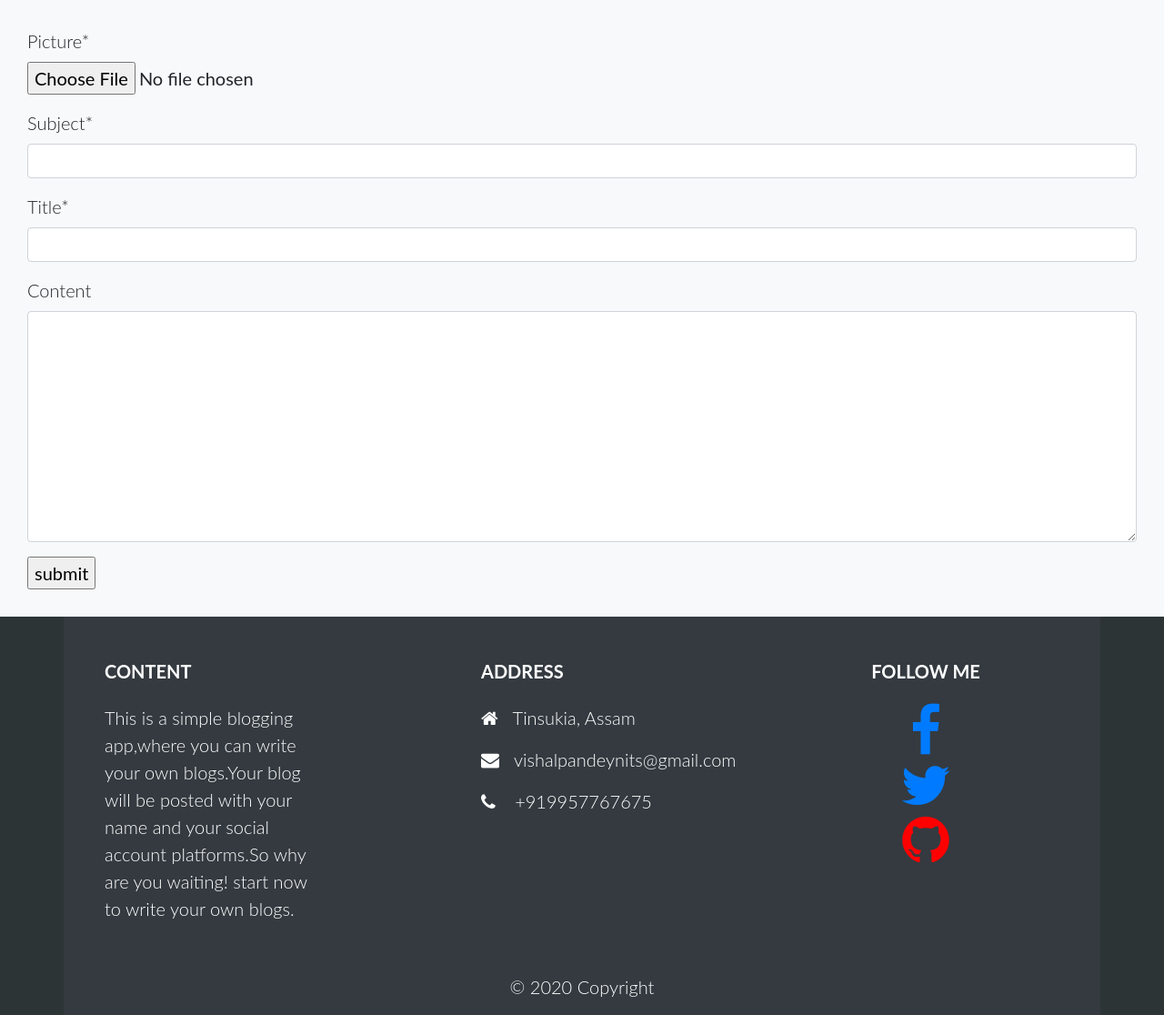
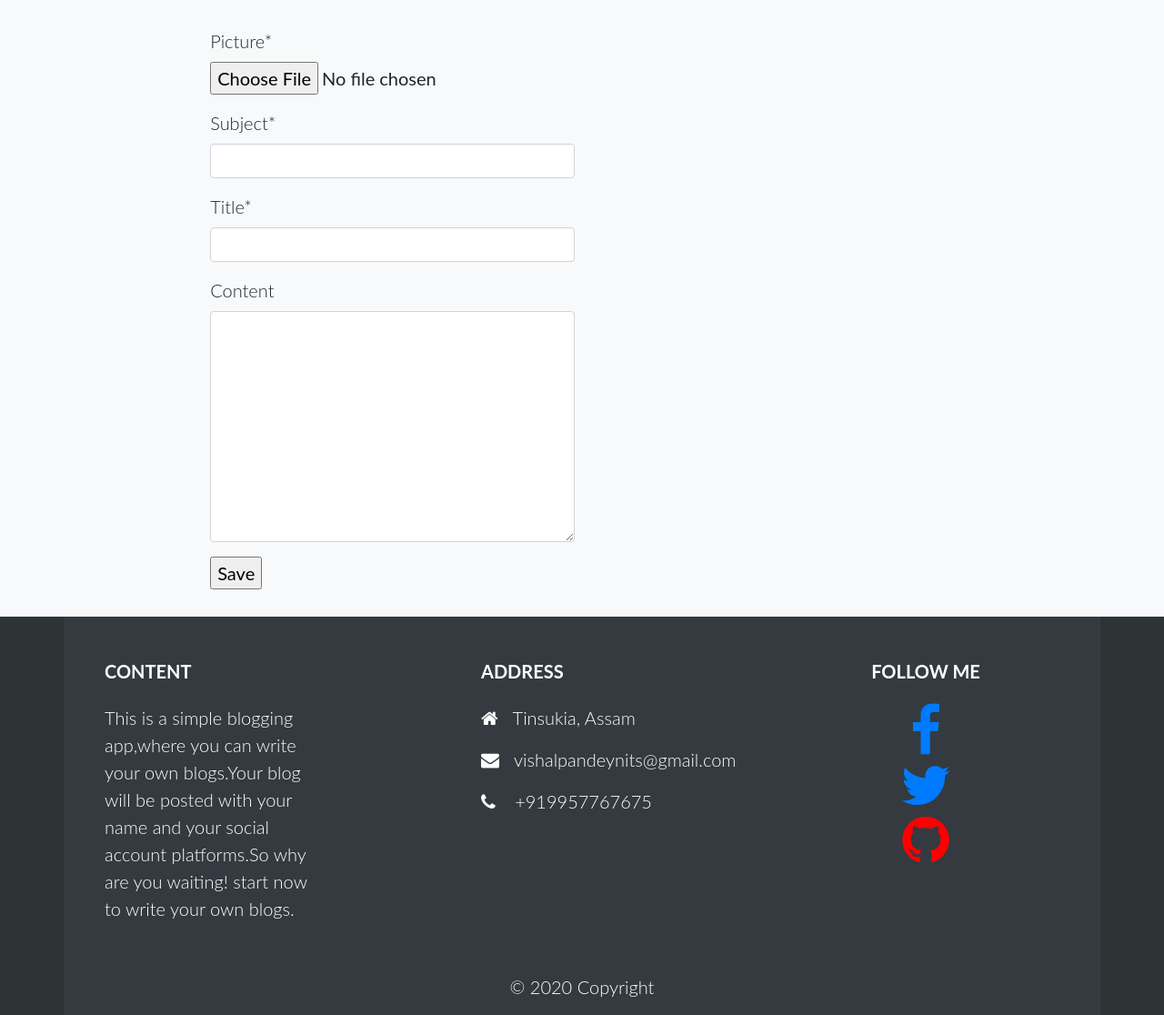
Before and after one commit to vishalpandeynits/Blog, a Django app: page /create/ in a window 1280 px wide. Shown: the part 62-1178 px from the top of the page at 91% size. Run offline with Django 3.2, Linux system fonts and the light colour scheme; a user stored in the database is signed in; some libraries are stand-ins or nearby versions.

Commit message:
Update form.html

```diff
--- a/status/templates/form.html
+++ b/status/templates/form.html
@@ -1,8 +1,15 @@
 {% extends 'base.html' %}
 {% block content %}
 	{% load crispy_forms_tags %}
-	<form method="Post" name="name" enctype="multipart/form-data"> {% csrf_token %}
-		{{ form|crispy }}
-		<input type="submit" value= "submit">
-	</form>
+	<div class="row">
+		<div style="display:flex;justify-content:center;align-items:center;" class="col-lg-8 col-md-12">
+			<form method="post" enctype="multipart/form-data">
+		    {% csrf_token %}
+		    {{ form.media }}
+		    {{ form|crispy}}
+		    <input type="submit" value="Save">
+			</form>
+		</div>
+	</div>
+
 {% endblock %}
```
